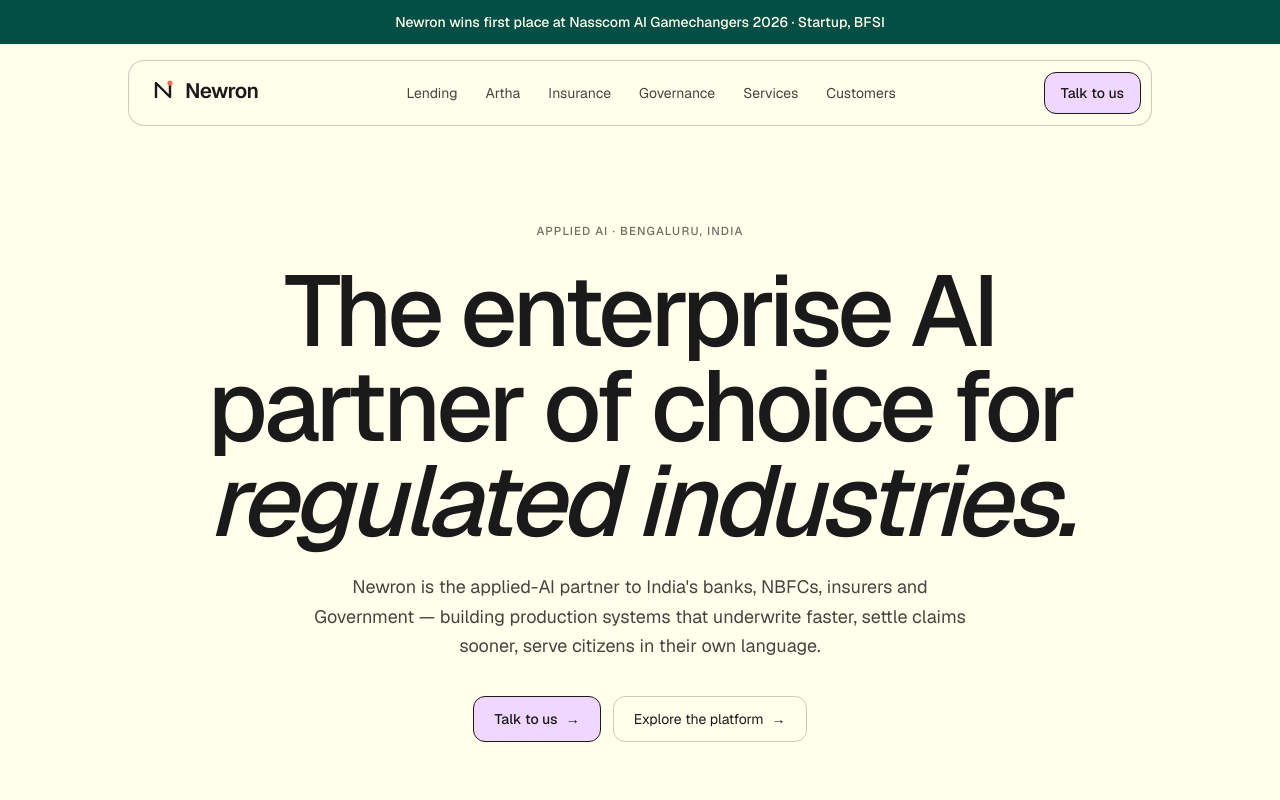
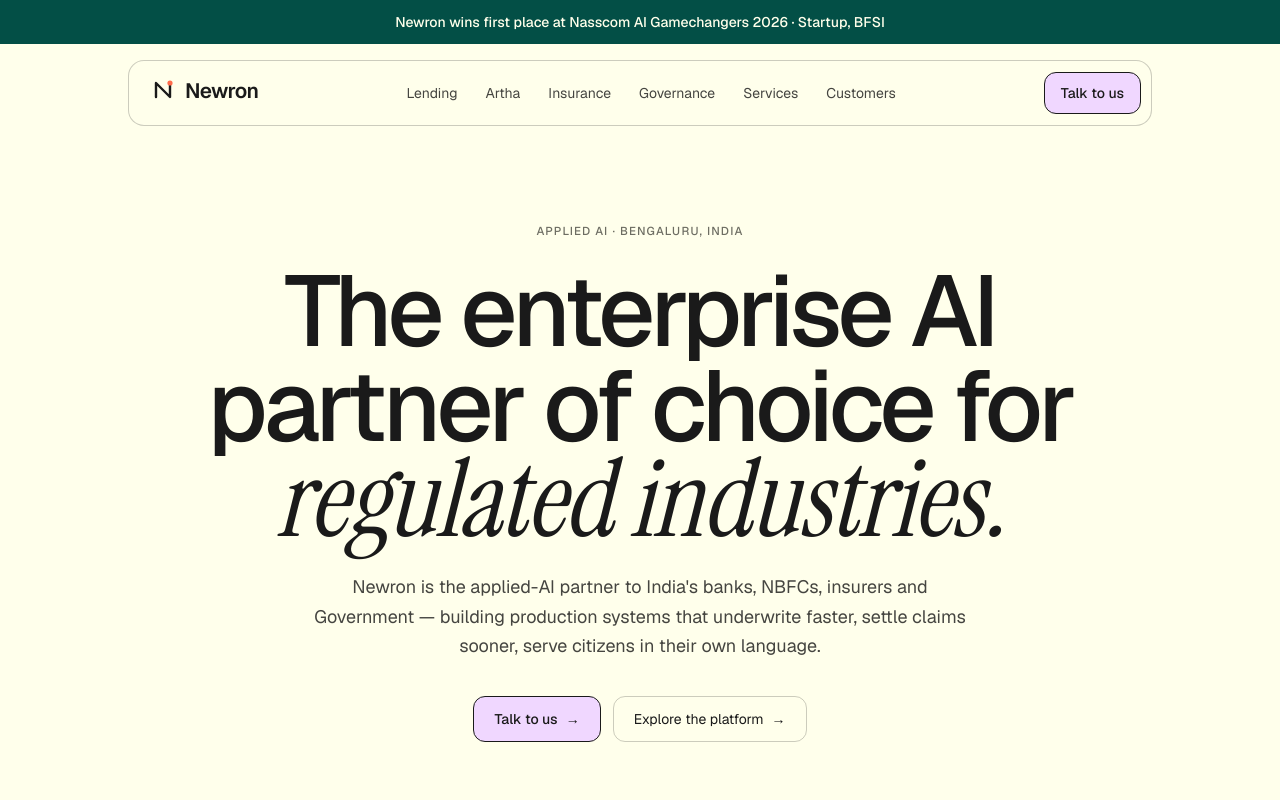
Before and after one commit to NewronAI/web, a Next.js app: page / in a window 1280 px wide. Shown: the top 800 px of the page. Built offline with nearby package versions, Linux system fonts and the light colour scheme.

Commit message:
Use Instrument Serif Italic for headline accents
Pairs a high-contrast serif italic with Geist's neutral roman; sized 1.08em so
x-heights align.

```diff
--- a/src/app/globals.css
+++ b/src/app/globals.css
@@ -102,6 +102,17 @@
   --font-sans: var(--font-geist), Arial, sans-serif;
   --font-serif: var(--font-geist), Arial, sans-serif;
   --font-mono: var(--font-geist-mono);
+  --font-accent: var(--font-instrument), Georgia, serif;
+}
+
+/* Serif italic accent inside Geist headlines: nudged up so its x-height sits level with Geist */
+.accent {
+  font-family: var(--font-instrument), Georgia, serif;
+  font-style: italic;
+  font-weight: 400;
+  font-size: 1.08em;
+  letter-spacing: -0.01em;
+  line-height: 0;
 }
 
 html {
--- a/src/app/layout.tsx
+++ b/src/app/layout.tsx
@@ -1,5 +1,5 @@
 import type { Metadata } from "next";
-import { Geist, Geist_Mono } from "next/font/google";
+import { Geist, Geist_Mono, Instrument_Serif } from "next/font/google";
 import "./globals.css";
 
 // globals.css appends Arial, sans-serif → Geist, "Geist Fallback", Arial, sans-serif
@@ -14,6 +14,14 @@
   subsets: ["latin"],
 });
 
+// Italic accent words in headlines — a high-contrast serif italic that pairs with Geist's neutral roman.
+const instrument = Instrument_Serif({
+  variable: "--font-instrument",
+  subsets: ["latin"],
+  weight: "400",
+  style: "italic",
+});
+
 export const metadata: Metadata = {
   title: "Newron — The Enterprise AI Partner for Regulated Industries",
   description:
@@ -22,7 +30,7 @@
 
 export default function RootLayout({ children }: LayoutProps<"/">) {
   return (
-    <html lang="en" className={`${geist.variable} ${geistMono.variable} h-full antialiased`}>
+    <html lang="en" className={`${geist.variable} ${geistMono.variable} ${instrument.variable} h-full antialiased`}>
       <body className="min-h-full flex flex-col">{children}</body>
     </html>
   );
--- a/src/components/sections.tsx
+++ b/src/components/sections.tsx
@@ -34,7 +34,7 @@
 }
 
 const Accent = ({ children }: { children: React.ReactNode }) => (
-  <em className="italic">{children}</em>
+  <em className="accent">{children}</em>
 );
 
 function ProductHead({
```
